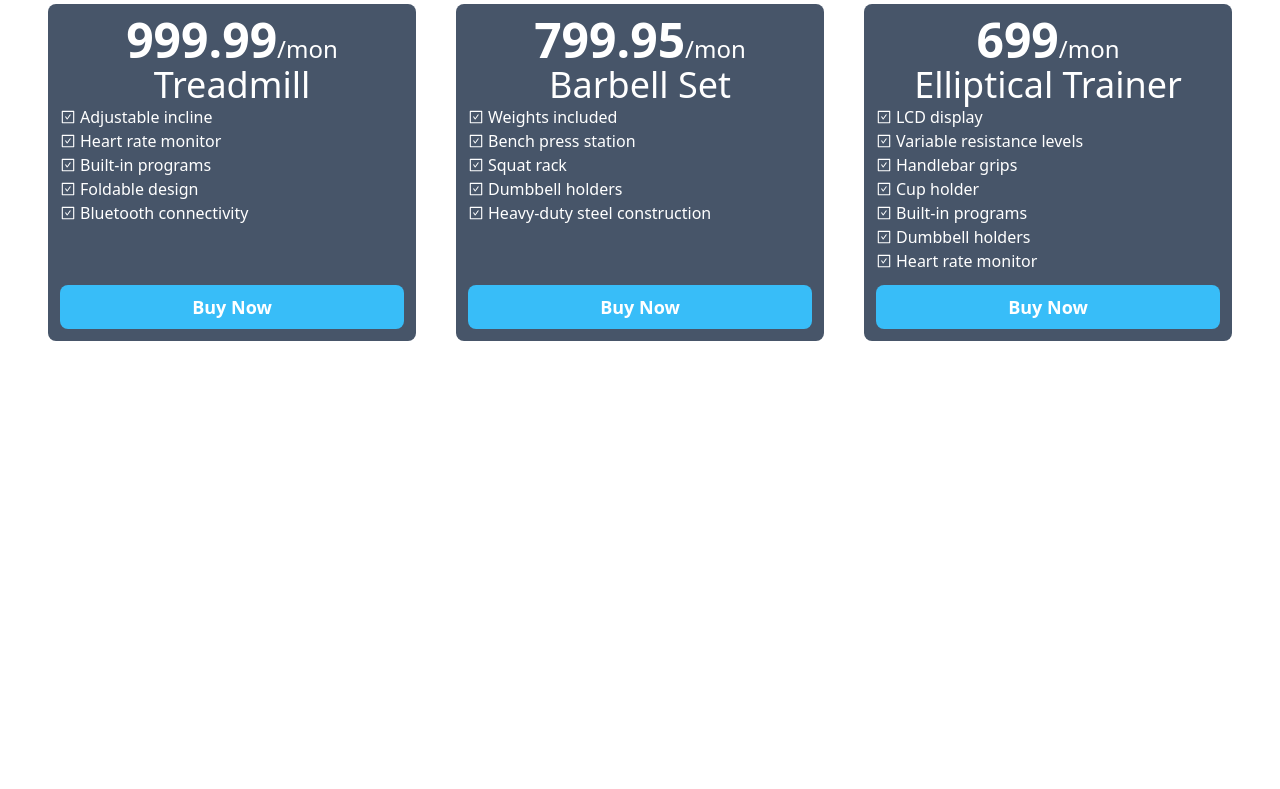
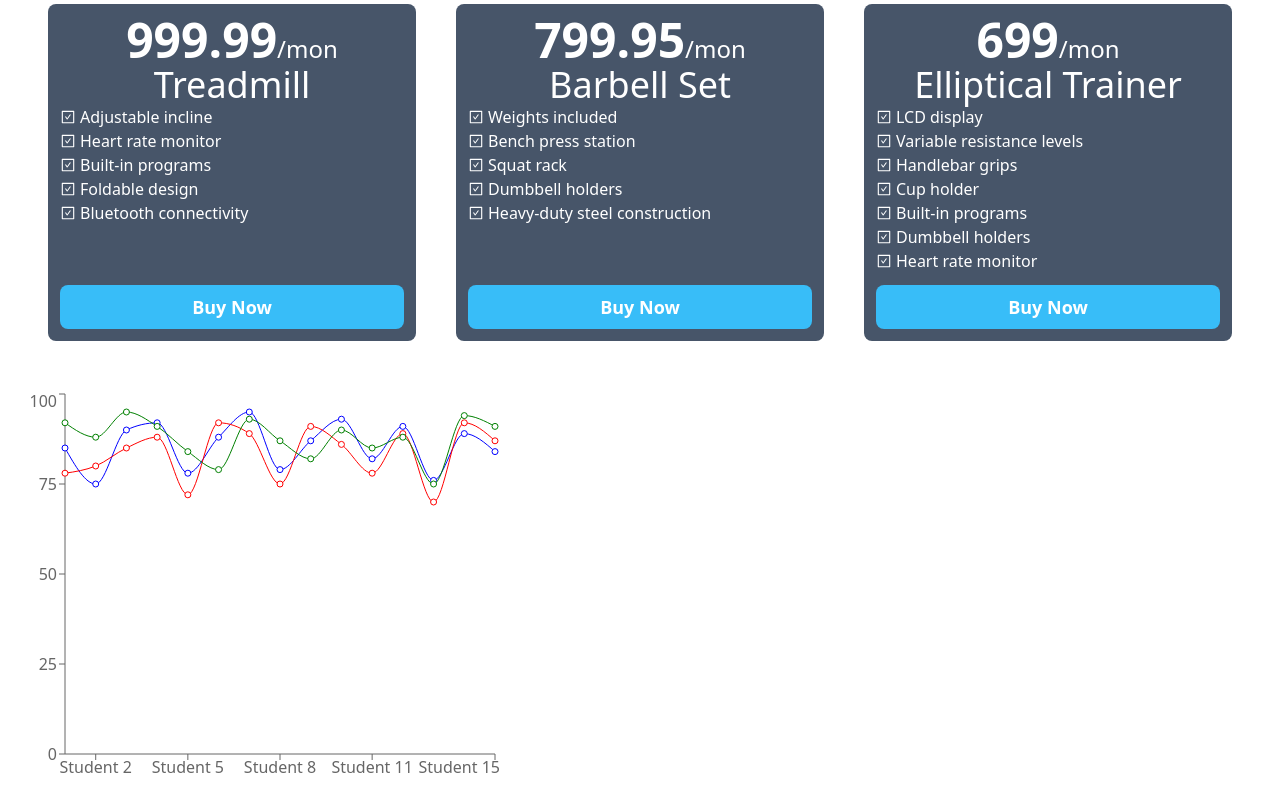
Before and after one commit to Mmsshakil/price-options-react, a React (Vite) app: page / in a window 1280 px wide. Shown: the part 196-985 px from the top of the page. Before the commit the page ends 800 px from the top, so only its background shows below. Built offline with nearby package versions, Linux system fonts and the light colour scheme.

Commit message:
linechart added

```diff
--- a/package.json
+++ b/package.json
@@ -13,7 +13,8 @@
     "prop-types": "^15.8.1",
     "react": "^18.2.0",
     "react-dom": "^18.2.0",
-    "react-icons": "^4.11.0"
+    "react-icons": "^4.11.0",
+    "recharts": "^2.8.0"
   },
   "devDependencies": {
     "@types/react": "^18.2.15",
--- a/src/App.jsx
+++ b/src/App.jsx
@@ -1,8 +1,10 @@
+
 
 import './App.css'
 // import DaisyNav from './Components/DaisyNav'
 import NavBar from './Components/NavBar/NavBar'
 import PriceOptions from './Components/PriceOptions/PriceOptions'
+import LineChart from './Components/LineChart/LineChart'
 
 
 function App() {
@@ -12,6 +14,7 @@ function App() {
       {/* <DaisyNav></DaisyNav> */}
       <NavBar></NavBar>
       <PriceOptions></PriceOptions>
+      <LineChart></LineChart>
     </>
   )
 }
--- /dev/null
+++ b/src/Components/LineChart/LineChart.jsx
@@ -0,0 +1,132 @@
+import { LineChart as LChart, Line, XAxis, YAxis } from 'recharts';
+
+const LineChart = () => {
+    console.log('linechat');
+
+    const studentData = [
+        {
+            id: 1,
+            studentName: "Student 1",
+            mathMarks: 85,
+            physicsMarks: 78,
+            chemistryMarks: 92
+        },
+        {
+            id: 2,
+            studentName: "Student 2",
+            mathMarks: 75,
+            physicsMarks: 80,
+            chemistryMarks: 88
+        },
+        {
+            id: 3,
+            studentName: "Student 3",
+            mathMarks: 90,
+            physicsMarks: 85,
+            chemistryMarks: 95
+        },
+        {
+            id: 4,
+            studentName: "Student 4",
+            mathMarks: 92,
+            physicsMarks: 88,
+            chemistryMarks: 91
+        },
+        {
+            id: 5,
+            studentName: "Student 5",
+            mathMarks: 78,
+            physicsMarks: 72,
+            chemistryMarks: 84
+        },
+        {
+            id: 6,
+            studentName: "Student 6",
+            mathMarks: 88,
+            physicsMarks: 92,
+            chemistryMarks: 79
+        },
+        {
+            id: 7,
+            studentName: "Student 7",
+            mathMarks: 95,
+            physicsMarks: 89,
+            chemistryMarks: 93
+        },
+        {
+            id: 8,
+            studentName: "Student 8",
+            mathMarks: 79,
+            physicsMarks: 75,
+            chemistryMarks: 87
+        },
+        {
+            id: 9,
+            studentName: "Student 9",
+            mathMarks: 87,
+            physicsMarks: 91,
+            chemistryMarks: 82
+        },
+        {
+            id: 10,
+            studentName: "Student 10",
+            mathMarks: 93,
+            physicsMarks: 86,
+            chemistryMarks: 90
+        },
+        {
+            id: 11,
+            studentName: "Student 11",
+            mathMarks: 82,
+            physicsMarks: 78,
+            chemistryMarks: 85
+        },
+        {
+            id: 12,
+            studentName: "Student 12",
+            mathMarks: 91,
+            physicsMarks: 89,
+            chemistryMarks: 88
+        },
+        {
+            id: 13,
+            studentName: "Student 13",
+            mathMarks: 76,
+            physicsMarks: 70,
+            chemistryMarks: 75
+        },
+        {
+            id: 14,
+            studentName: "Student 14",
+            mathMarks: 89,
+            physicsMarks: 92,
+            chemistryMarks: 94
+        },
+        {
+            id: 15,
+            studentName: "Student 15",
+            mathMarks: 84,
+            physicsMarks: 87,
+            chemistryMarks: 91
+        },
+    ];
+
+
+
+
+    return (
+        <div>
+            <LChart width={500} height={400} data={studentData}>
+                <XAxis dataKey="studentName"/>
+                y<YAxis></YAxis>
+                <Line type="monotone" dataKey="mathMarks" stroke='blue'></Line>
+                <Line type="monotone" dataKey="physicsMarks" stroke='red'></Line>
+                <Line type="monotone" dataKey="chemistryMarks" stroke='green'></Line>
+
+            </LChart>
+
+        </div>
+    );
+};
+
+export default LineChart;
```
Also changed, not shown: 1 other file (tests, documents, lock files or other folders).
